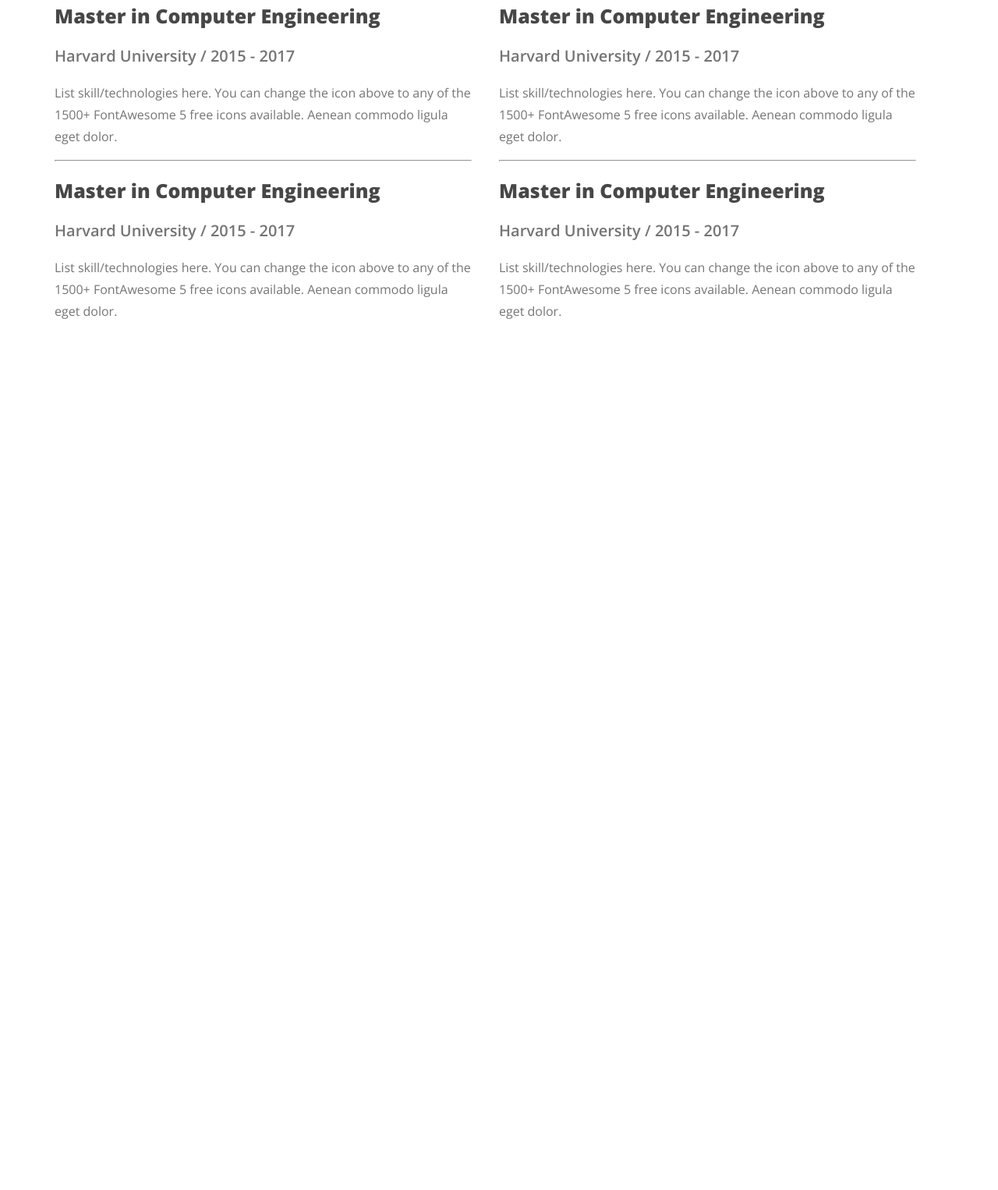
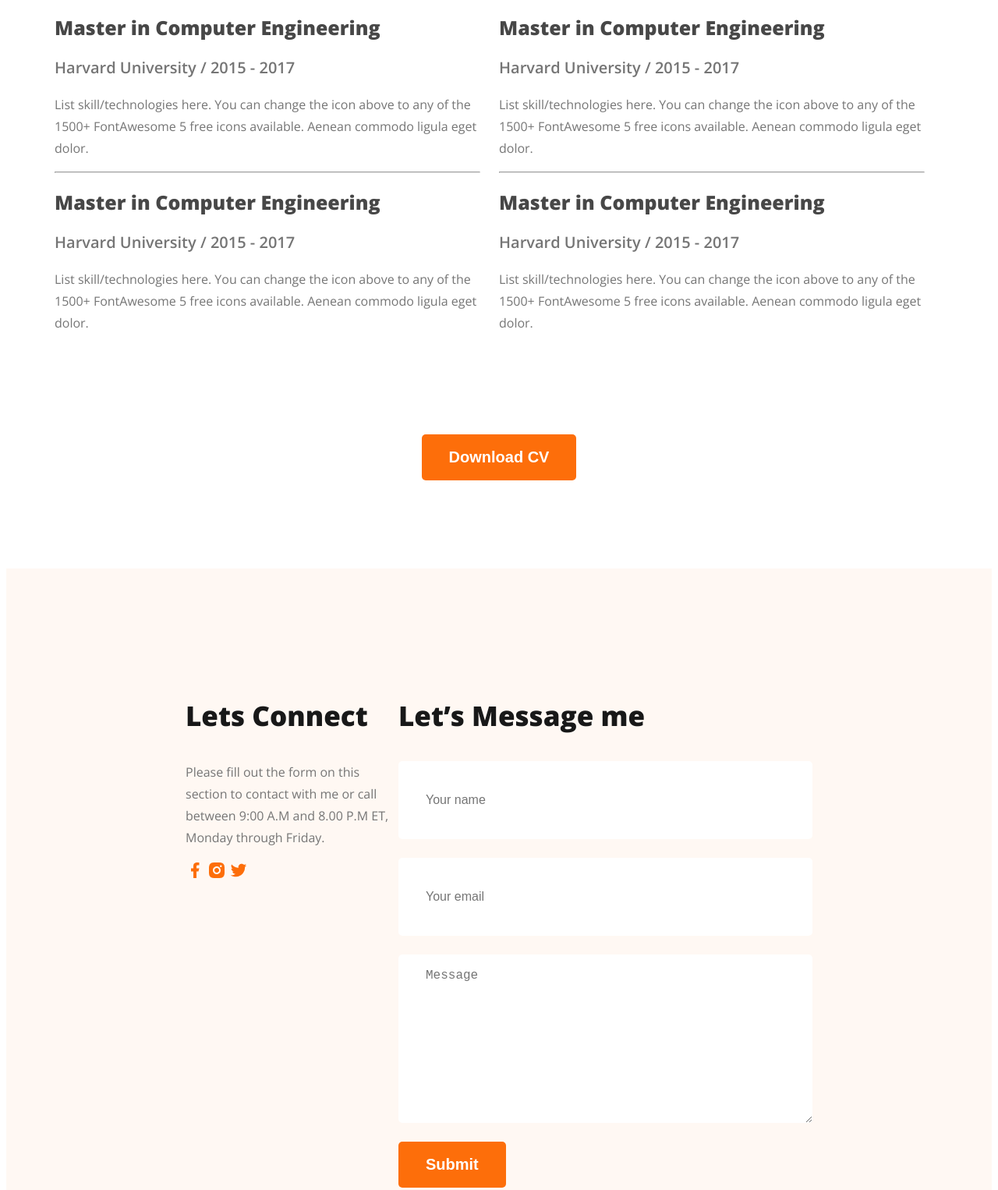
Before and after one commit to Mmsshakil/web-devloper-portfolio, a plain HTML site: page index.html in a window 1280 px wide. Shown: the part 2784-4310 px from the top of the page at 78% size. Before the commit the page ends 3221 px from the top, so only its background shows below. Drawn offline with nearby package versions, Linux system fonts and the light colour scheme.

Commit message:
finally done need work in footer section

```diff
--- a/index.html
+++ b/index.html
@@ -115,7 +115,7 @@
 
     </section>
     <!-- ----------A summary of My Resume--------------- -->
-    <section >
+    <section>
       <h3 id="for-space" class=" section-tyle">A summary of My Resume</h3>
       <div class="resume-flex-work">
         <!-- my education start -->
@@ -186,11 +186,36 @@
       </div>
 
       <!-- my experoience end -->
-
+      <div class="download-cv">
+        <button class="btn-primary">Download CV</button>
+      </div>
     </section>
 
   </main>
-  <footer></footer>
+
+  <!-- body end -->
+
+
+  <footer>
+    <div class="fotter-column">
+      <h3 class="footer-section-tyle">Lets Connect</h3>
+      <p class="resume-item-descrip">Please fill out the form on this section to contact with me or call between 9:00
+        A.M and 8.00 P.M ET, Monday through Friday.</p>
+
+      <a href=""><img src="/images/icons/facebook.png" alt=""></a>
+      <a href=""><img src="/images/icons/insta.png" alt=""></a>
+      <a href=""><img src="/images/icons/twitter.png" alt=""></a>
+    </div>
+    <form class="contant-form">
+      <h3 class="footer-section-tyle">Let’s Message me</h3>
+      <input type="text" placeholder="Your name">
+      <input type="email" name="" id="" placeholder="Your email">
+
+      <textarea name="" id="" cols="30" rows="10" placeholder="Message"></textarea>
+      <button class="btn-primary" type="submit">Submit</button>
+    </form>
+
+  </footer>
 </body>
 
 </html>
--- a/styles/portfolio.css
+++ b/styles/portfolio.css
@@ -115,7 +115,6 @@ main {
   margin: 130px 0;
 }
 
-
 .section-tyle {
   color: #181818;
   text-align: center;
@@ -192,12 +191,10 @@ main {
 
 }
 
-.resume-item {
+.resume-item {}
 
-}
-
-.resume-container{
-  margin-right: 35px;
+.resume-container {
+  margin-right: 35pxfotter-columnfotter-column;
 }
 
 .resume-item-title {
@@ -219,15 +216,54 @@ main {
   line-height: 28px;
 }
 
-hr{
-  background: #D1D1D1;
+.download-cv {
+  text-align: center;
+  margin: 113px auto;
 }
 
-/* --------for resume top space--------- */
-
-#for-space{
-  margin-top: 130px ;
+#for-space {
+  margin-top: 130px;
+  margin-bottom: 50px;
 }
 
+hr {
+  margin-right: 24px;
+}
 
-/* -------------------------------- */
+/* ------footer------ */
+
+footer {
+  background-color: #FFF8F3;
+  display: flex;
+  padding: 130px 230px;
+  justify-content: center;
+}
+
+.footer-section-tyle {
+  color: #181818;
+  font-size: 35px;
+  font-weight: 700;
+}
+
+input,
+textarea {
+  display: block;
+  margin-bottom: 24px;
+  padding: 18px 35px;
+  border-radius: 5px;
+  background: #FFF;
+  color: #757575;
+  font-size: 16px;
+  font-weight: 400;
+  border: 0;
+}
+
+input {
+  width: 461px;
+  height: 64px;
+}
+
+textarea {
+  width: 461px;
+  height: 180px;
+}
```
